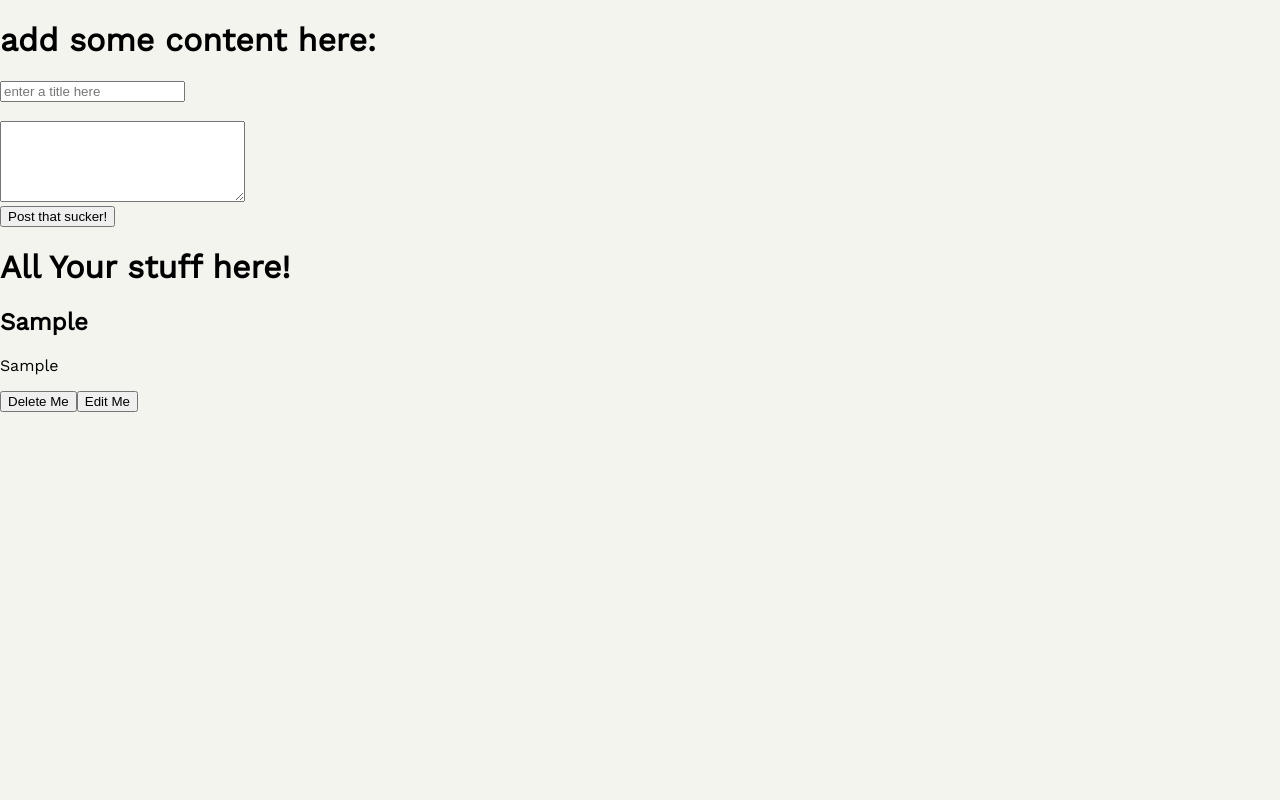
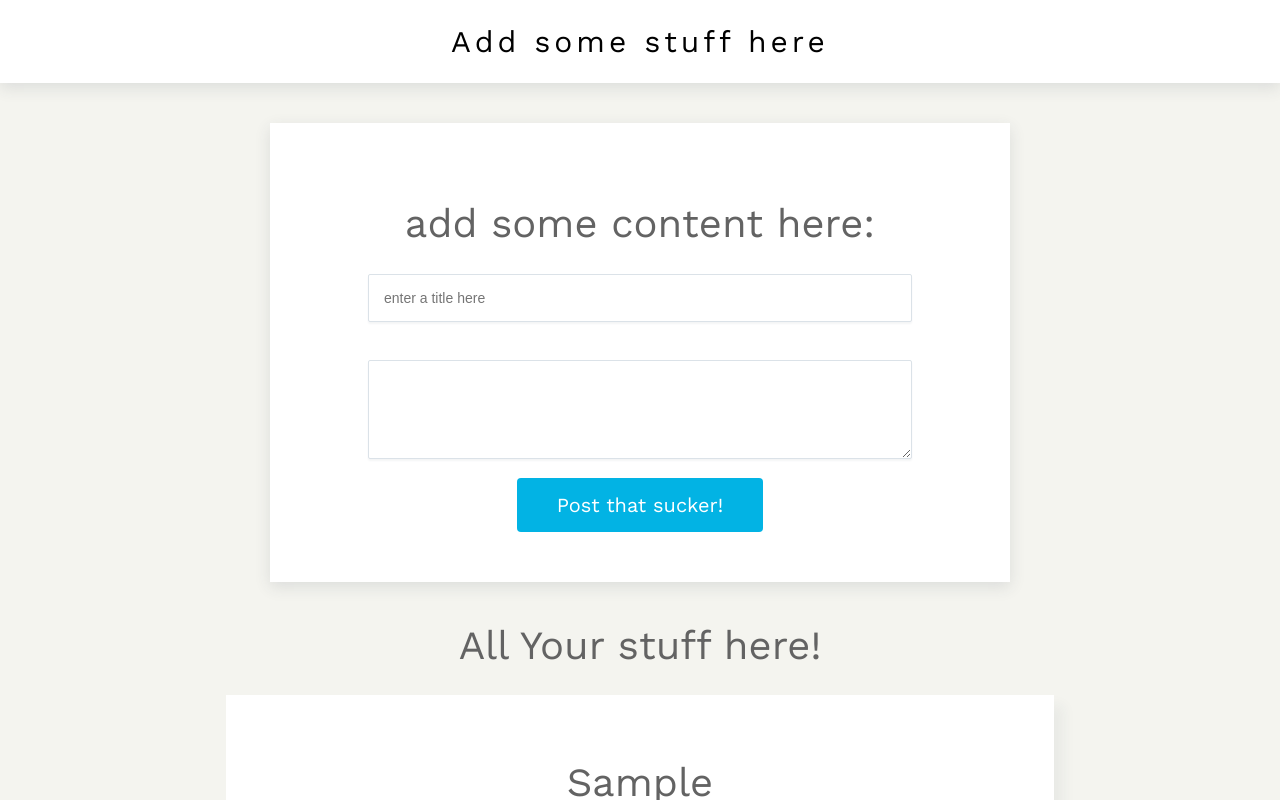
Before and after one commit to cassking/crud-redux, a React (Create React App) app: page / in a window 1280 px wide. Both pictures are taken after typing "Sample", "Sample" into the empty fields and a click on the button "Post that sucker!". Shown: the top 800 px of the page. Built offline with nearby package versions, Linux system fonts and the light colour scheme.

Commit message:
update with minimall css

```diff
--- a/src/AllPost.js
+++ b/src/AllPost.js
@@ -17,7 +17,7 @@ class AllPost extends Component {
 
     return(
       <div>
-        <h1>All Your stuff here!</h1>
+        <h1 className="post_heading">All Your stuff here!</h1>
         {/* check to see props being passed from connect */}
         { console.log('this.props.posts', this.props.posts)}
             { this.props.posts.map((post) =>
--- a/src/App.js
+++ b/src/App.js
@@ -6,6 +6,9 @@ class App extends Component {
   render() {
     return (
       <div className="App">
+        <div className="navbar">
+          <h2 className="center">Add some stuff here</h2>
+          </div>
         <PostForm />
         <AllPost />
       </div>
--- a/src/EditComponent.js
+++ b/src/EditComponent.js
@@ -34,8 +34,8 @@ class EditComponent extends Component {
   render(){
 
     return(
-      <div>
-        <form onSubmit={this.handleEdit}>
+      <div key={this.props.post.id} className="post">
+        <form className="form" onSubmit={this.handleEdit}>
           <input required type="text" ref={this.getTitle}
           defaultValue={this.props.post.title}
           placeholder="enter new title" /><br /><br />
--- a/src/Post.js
+++ b/src/Post.js
@@ -11,15 +11,17 @@ class Post extends Component {
   }
   render(){
     return(
-      <div>
-        <h2>
+      <div className="post">
+        <h2 className="post_title">
           {this.props.post.title}
         </h2>
-        <p>
+        <p className="post_message">
           {this.props.post.message}
         </p>
-        <button onClick={ ()=>this.props.dispatch({type: 'DELETE_POST',id: this.props.post.id}) }>Delete Me</button>
-      <button onClick={ ()=>this.props.dispatch({type: 'EDIT_POST', id: this.props.post.id})}>Edit Me</button>
+        <div className="control-buttons">
+          <button onClick={ ()=>this.props.dispatch({type: 'DELETE_POST',id: this.props.post.id}) }>Delete Me</button>
+          <button onClick={ ()=>this.props.dispatch({type: 'EDIT_POST', id: this.props.post.id})}>Edit Me</button>
+        </div>
       </div>
 
     )
--- a/src/PostForm.js
+++ b/src/PostForm.js
@@ -38,10 +38,10 @@ class PostForm extends Component {
 
 render() {
   return(
-    <div>
+    <div className="post-container">
 
-      <h1>add some content here:</h1>
-      <form onSubmit={this.handleSubmit}>
+      <h1 className="post_heading">add some content here:</h1>
+      <form className="form" onSubmit={this.handleSubmit}>
         <input required type="text"
           ref={this.getTitle}
           value={this.state.title}
```
